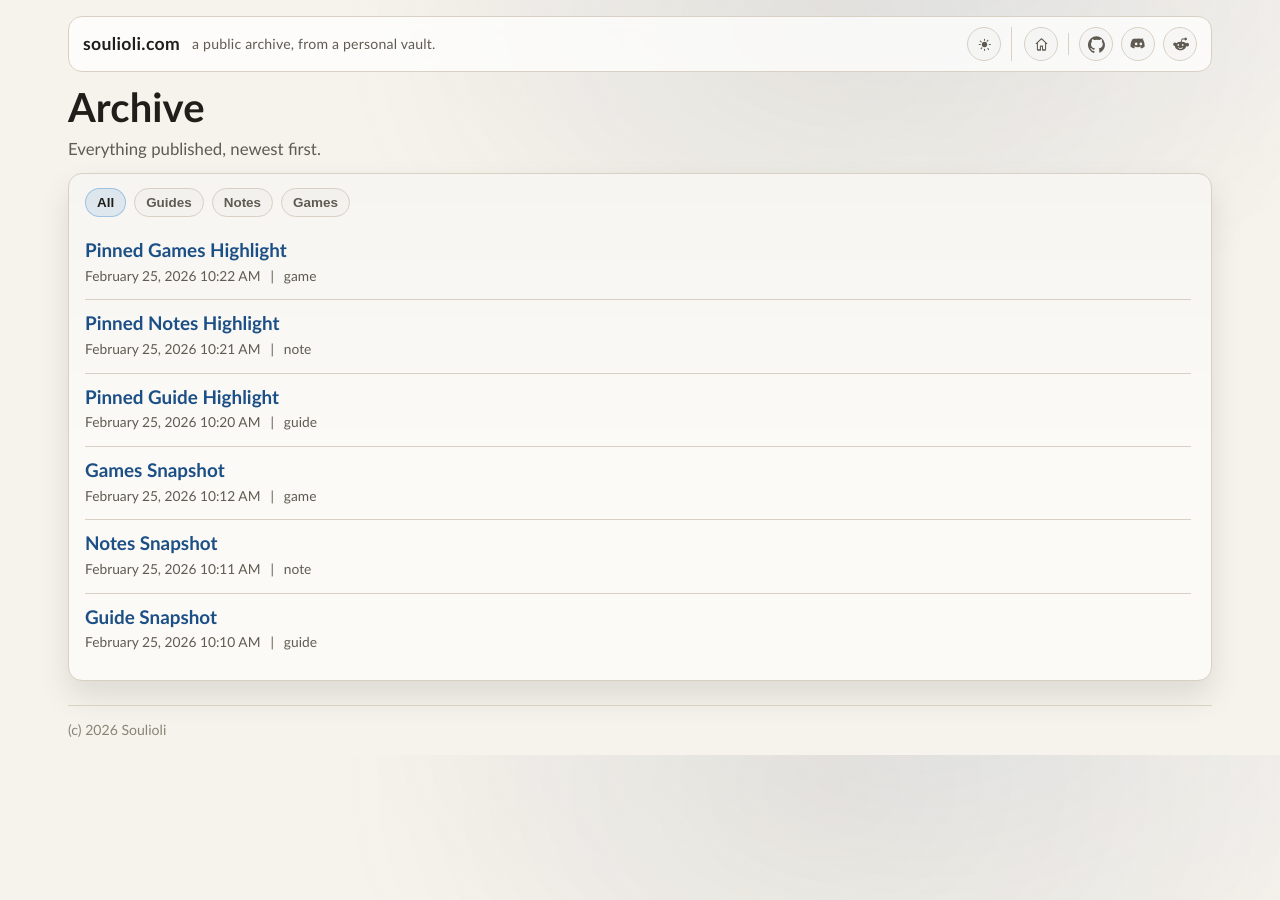
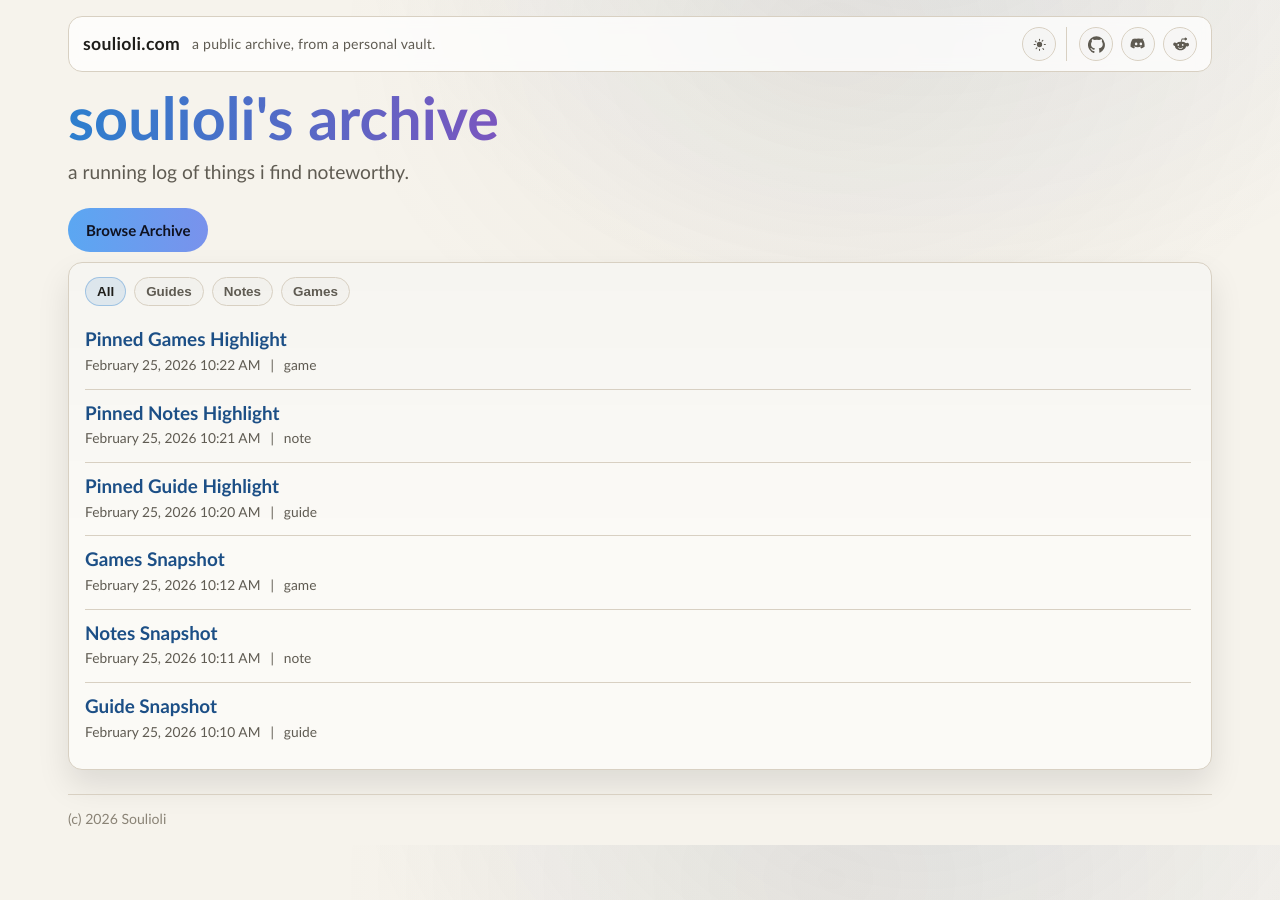
Before and after one commit to Souliolii/soulioli.com, a Jekyll site: the page built from archive.html, in a window 1280 px wide. Built offline with Jekyll 4.4.1, drawn with Linux system fonts in a browser that asks for light colours.

Commit message:
Update archive layout to enhance hero section with branding and description

```diff
--- a/_layouts/default.html
+++ b/_layouts/default.html
@@ -533,7 +533,7 @@
           <button class="theme-option" data-theme-option="amoled" type="button">AMOLED <span>A</span></button>
         </div>
         <div class="social-links">
-          {% unless page.url == "/" %}
+          {% unless page.url == "/" or is_archive %}
           <a class="icon-btn" href="/" aria-label="Home">
             <svg viewBox="0 0 24 24" aria-hidden="true"><path d="M12 3.2a1.3 1.3 0 0 1 .9.4l7 6.6a.75.75 0 1 1-1 1.1l-.4-.4v8a1.8 1.8 0 0 1-1.8 1.8h-3.2a.75.75 0 0 1-.75-.75V15h-1.5v5a.75.75 0 0 1-.75.75H7.3a1.8 1.8 0 0 1-1.8-1.8v-8l-.4.4a.75.75 0 1 1-1-1.1l7-6.6a1.3 1.3 0 0 1 .9-.4Zm0 1.8-5 4.7v9h2.7V14.3a.75.75 0 0 1 .75-.75h3a.75.75 0 0 1 .75.75v4.4H17v-9l-5-4.7Z"/></svg>
           </a>
--- a/archive.html
+++ b/archive.html
@@ -3,9 +3,14 @@ layout: default
 title: Archive
 ---
 
-<div class="hero">
-  <h1>Archive</h1>
-  <p>Everything published, newest first.</p>
+<div class="hero hero-home">
+  <div>
+    <h1><span class="brand-gradient">soulioli's archive</span></h1>
+    <p>a running log of things i find noteworthy.</p>
+    <div class="hero-actions">
+      <a class="btn btn-primary" href="/">Browse Archive</a>
+    </div>
+  </div>
 </div>
 
 <div class="card">
```
